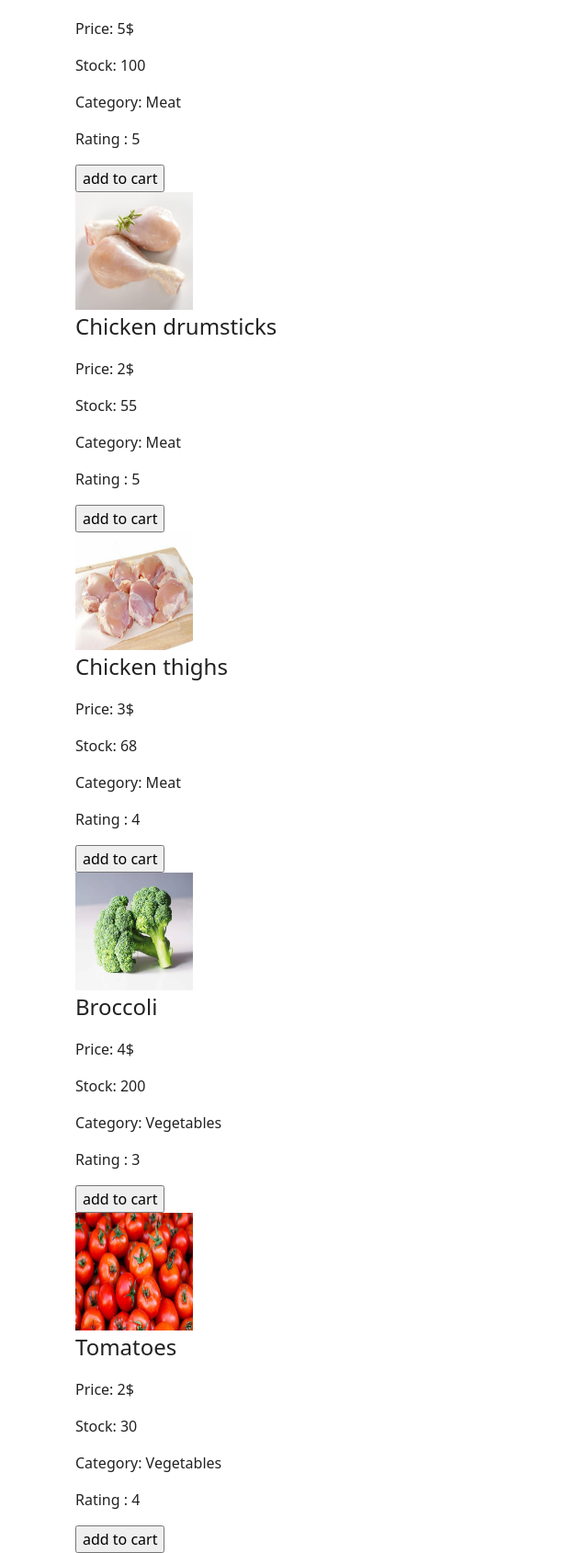
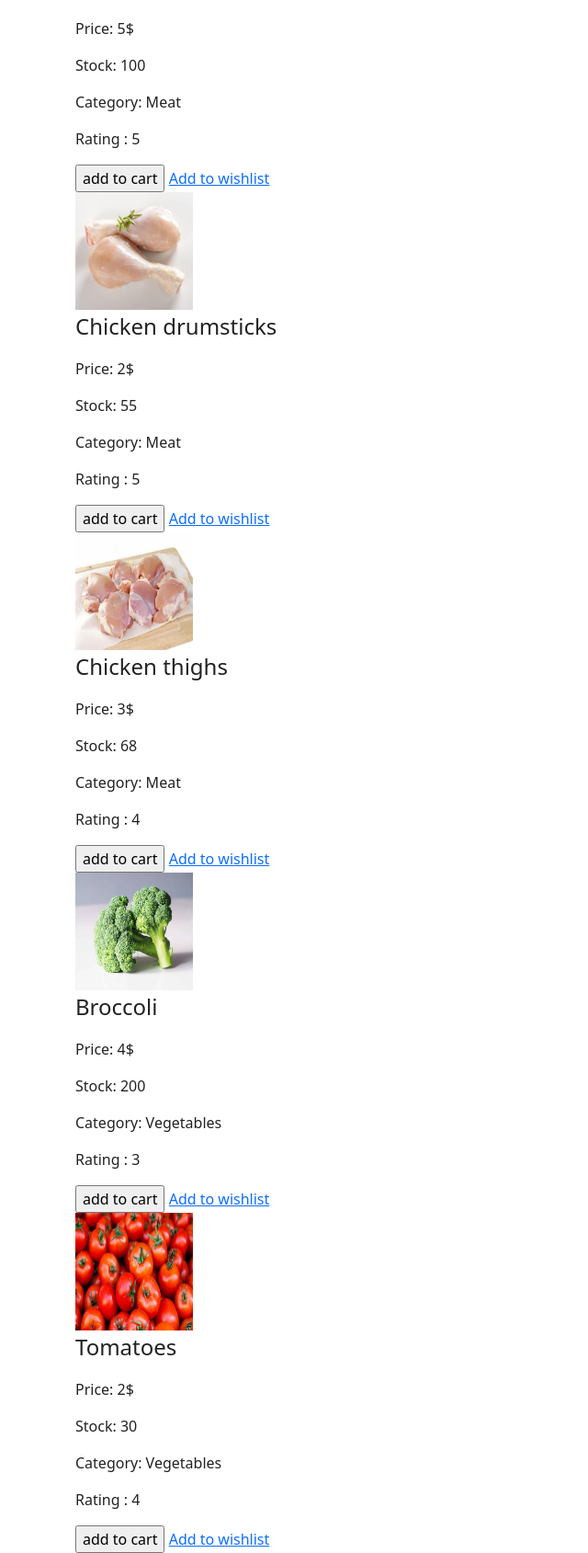
Before and after one commit to AliAlnajja/E-commer_project, a PHP site: page /Items/index in a window 1280 px wide. Shown: the part 281-1970 px from the top of the page at 92% size, without its empty margins (0-640 px from the left). Run offline with PHP 8.4, Linux system fonts and the light colour scheme; data comes from the database, SQL or seed files in the repository.

Commit message:
added the files

```diff
--- a/htdocs/app/controllers/Items.php
+++ b/htdocs/app/controllers/Items.php
@@ -15,4 +15,14 @@ class Items extends \app\core\Controller{
 		$searchResult = $item->searchBar($queries);
 		$this->view('Items/index' , $searchResult);
 	}
+
+	public function addToWishList(){
+		$wishlist = new \app\models\Wishlist();
+		$wishlist->user_id = $_SESSION['user_id'];
+		$wishlist->item_id = $_GET['item_id'];
+		$wishlist->quantity = 1;
+		$wishlist->insert();
+		header('location:/Items/index');
+
+	}
 }
--- a/htdocs/app/models/Wishlist.php
+++ b/htdocs/app/models/Wishlist.php
@@ -16,12 +16,12 @@ class Wishlist extends \app\core\Model {
 		return $STMT->fetch();
 	}
 
-	function getUsername($user_id) {
-		$SQL = 'SELECT username FROM user WHERE user_id = :user_id';
+	function getWishList($user_id) {
+		$SQL = 'SELECT * FROM wishlist JOIN items ON items.item_id = wishlist.item_id WHERE wishlist.user_id = :user_id';
 		$STMT = self::$_connection->prepare($SQL);
 		$STMT->execute(['user_id'=>$user_id]);
 		//TODO:add something here to make the return types cooler
-		$STMT->setFetchMode(\PDO::FETCH_CLASS, "app\models\User");
+		$STMT->setFetchMode(\PDO::FETCH_CLASS, "app\models\Wishlist");
 		return $STMT->fetch();
 	}
 
--- a/htdocs/app/views/Items/Index.php
+++ b/htdocs/app/views/Items/Index.php
@@ -31,6 +31,7 @@
 	    		<p>Category: $items->category</p>
 	    		<p>Rating : $items->rating</p>
 	    		<input type='submit' name='add-to-cart' value='add to cart'/>
+	    		<a href=addToWishList?item_id=$items->item_id>Add to wishlist</a>
 	  			</div>
 				</div>";
 				}
--- a/htdocs/app/views/Wishlist/index.php
+++ b/htdocs/app/views/Wishlist/index.php
@@ -6,7 +6,7 @@
 <link rel="stylesheet" type="text/css" href="/app/styles/dark_mode.css">
 	<!-- JavaScript Bundle with Popper -->
 <script src="https://cdn.jsdelivr.net/npm/bootstrap@5.1.3/dist/js/bootstrap.bundle.min.js" integrity="sha384-ka7Sk0Gln4gmtz2MlQnikT1wXgYsOg+OMhuP+IlRH9sENBO0LRn5q+8nbTov4+1p" crossorigin="anonymous"></script>
-	<title>wishlist</title>
+	<title>Wishlist</title>
 </head>
 <body>
 	<div class='container'>
```
Also changed, not shown: htdocs/app/controllers/Wishlist.php (+6 -3 lines).
